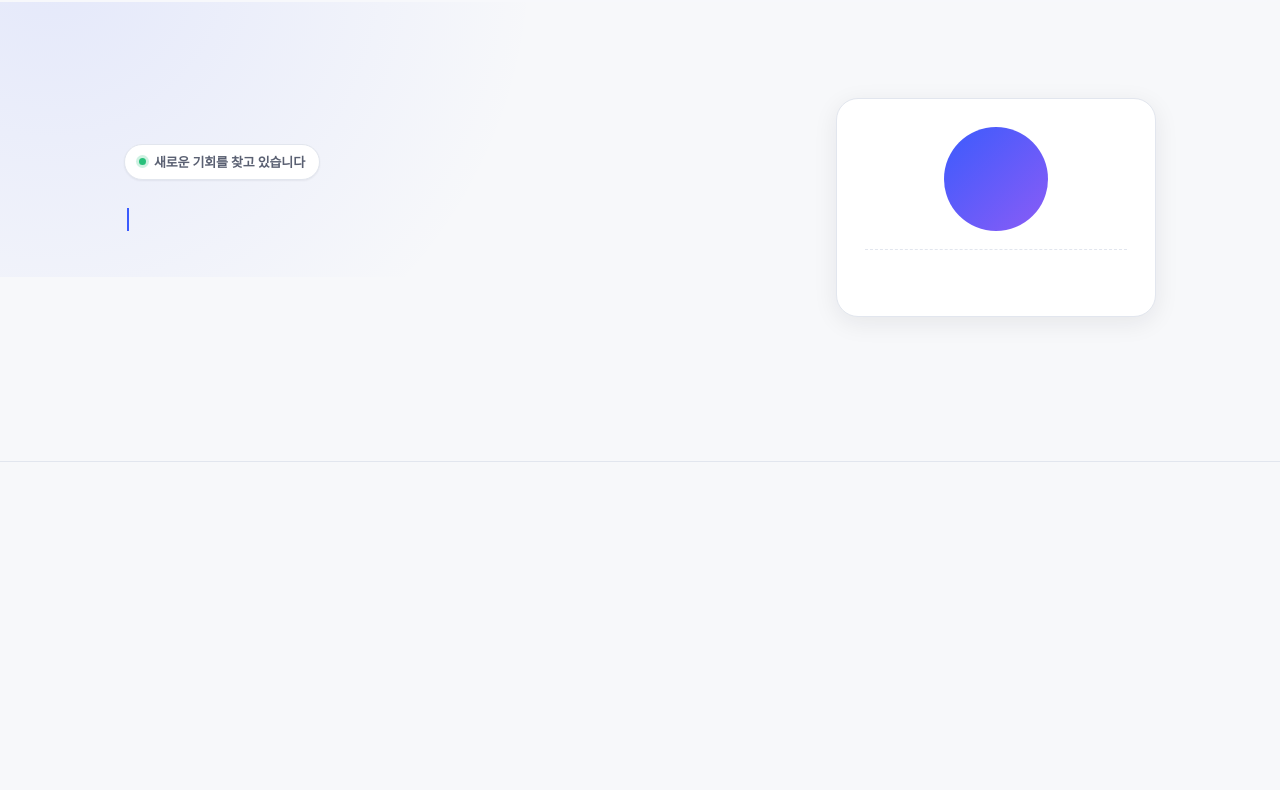
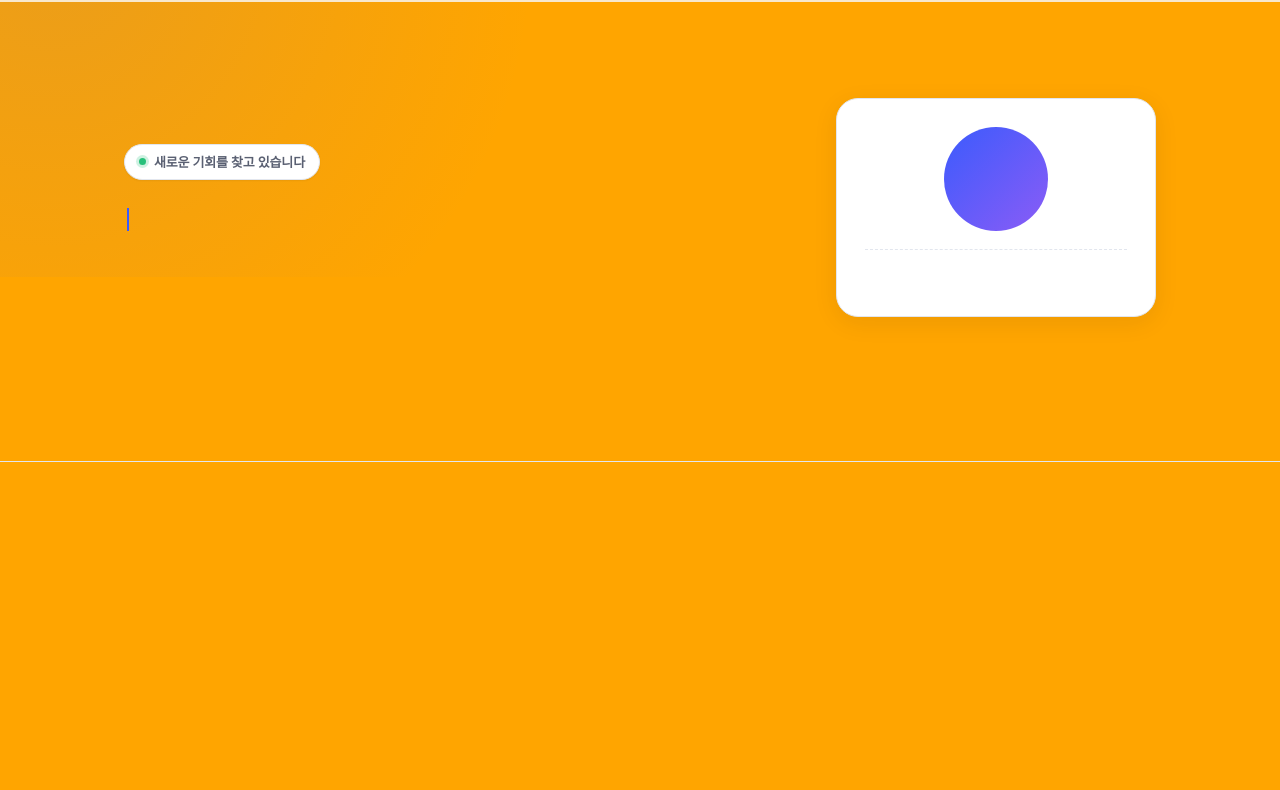
Before and after one commit to dbdms5917-blip/git-test1, a website: page public/index.html in a window 1280 px wide. Shown: the part 62-852 px from the top of the page. Drawn offline with Linux system fonts and the light colour scheme; a web font is replaced by a local one.

Commit message:
스타일(CSS) 수정 사항 반영

```diff
--- a/public/assets/css/style.css
+++ b/public/assets/css/style.css
@@ -60,7 +60,7 @@ html {
 
 body {
   margin: 0;
-  background: var(--bg);
+  background: orange;
   color: var(--text);
   font-family: var(--font);
   font-size: 16px;
```
